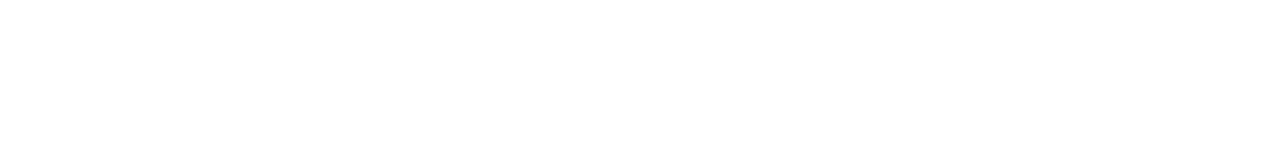
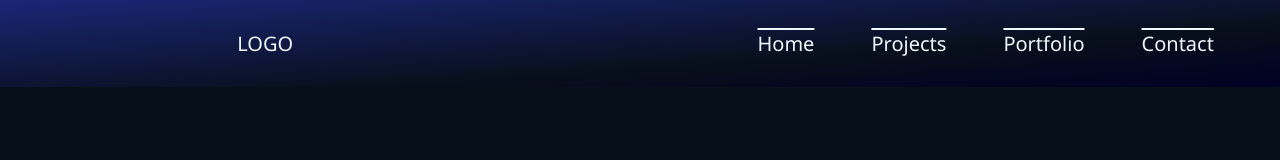
Before and after one commit to youssefamjahdii/cloudLandingPage, a plain HTML site: page index.html in a window 1280 px wide. Drawn offline with Linux system fonts and the light colour scheme.

Commit message:
header (section 1/4 ) is done. i added and styled the header section with linear gradient

```diff
--- a/index.html
+++ b/index.html
@@ -4,8 +4,17 @@
     <meta charset="UTF-8">
     <meta name="viewport" content="width=device-width, initial-scale=1.0">
     <title>Document</title>
+    <link rel="stylesheet" href="style.css">
 </head>
 <body>
-
+    <div class="header">
+        LOGO
+        <ul>
+            <li><a href="">Home</a></li>
+            <li><a href="">Projects</a></li>
+            <li><a href="">Portfolio</a></li>
+            <li><a href="">Contact</a></li>
+        </ul>
+    </div>
 </body>
 </html>
--- a/style.css
+++ b/style.css
@@ -0,0 +1,25 @@
+body {
+    font-family: 'Segoe UI', Roboto, Oxygen, Ubuntu, Cantarell, 'Open Sans', 'Helvetica Neue', sans-serif;
+    margin: 0;
+    min-height: 100vh;
+    background-color:#070f1b ;
+  }
+  .header{
+    color: aliceblue;
+
+    background: linear-gradient(356deg, rgba(2,0,36,1) 0%, rgba(7,15,27,1) 35%, hwb(234 14% 37%) 130%);
+    display: flex;
+    padding:10px 25px;
+    justify-content: space-around;
+    align-items: center;
+    font-size: 20px;
+  }
+  ul{
+    display: flex;
+    gap: 20%;
+    list-style: none;
+  }
+  a{
+    color: aliceblue;
+    text-decoration:overline;
+  }
```
